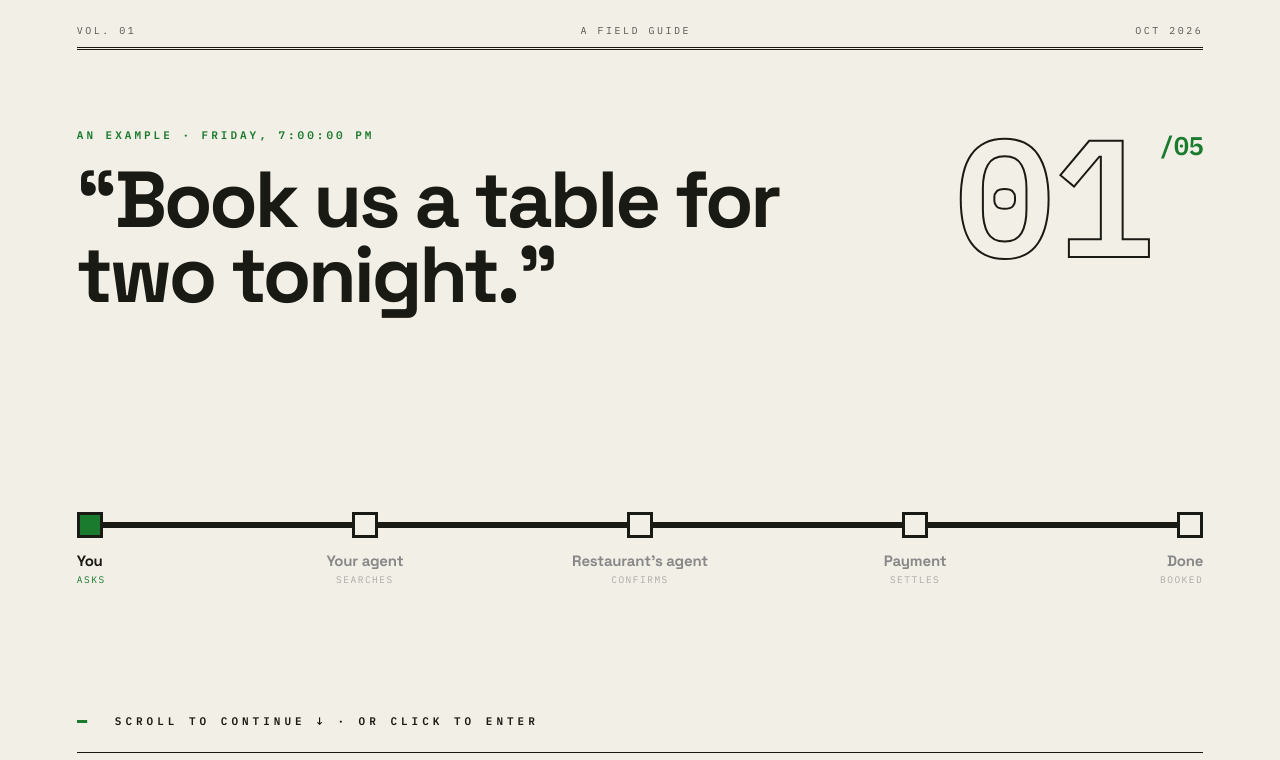
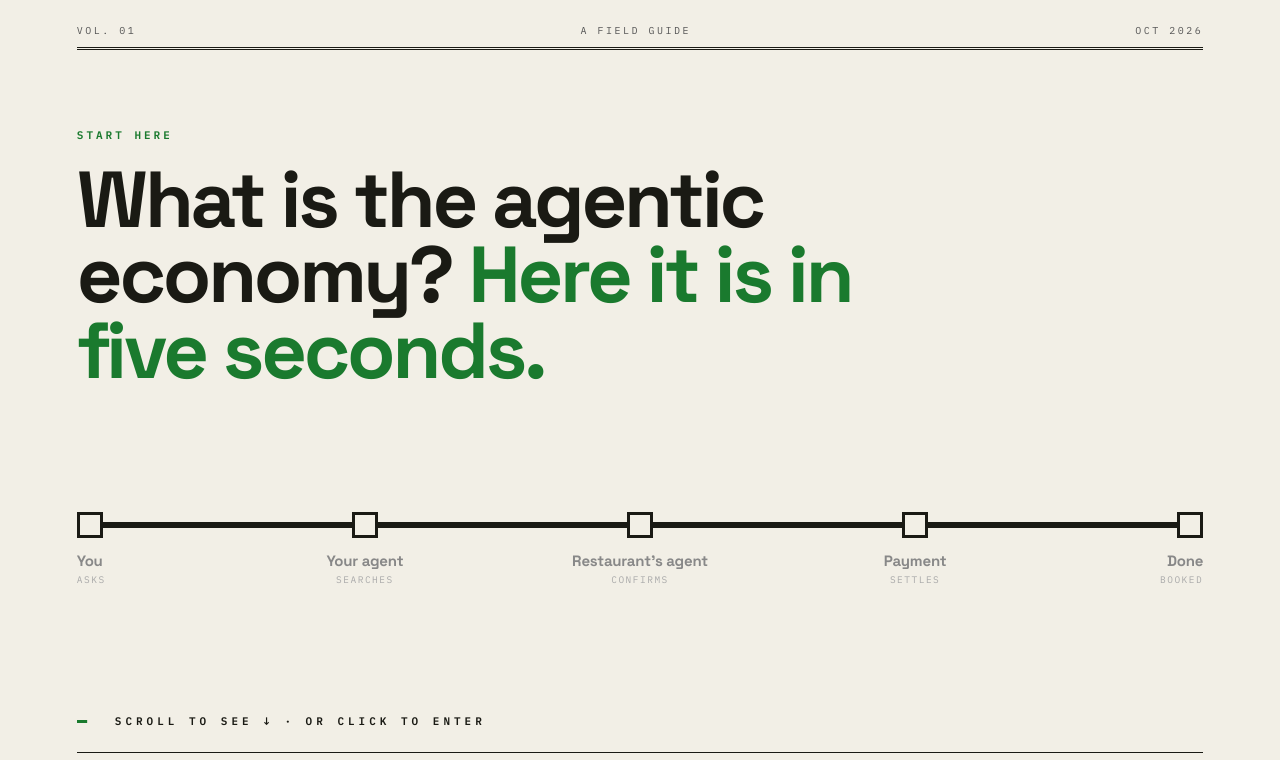
Before and after one commit to SamG1k/tibbir, a plain HTML site: page index.html in a window 1280 px wide. Shown: the top 760 px of the page. Drawn offline with Linux system fonts and the light colour scheme.

Commit message:
Intro: add opening title step so visitors know what they're looking at
Co-Authored-By: Claude Opus 5.5 <noreply@anthropic.com>
Claude-Session: https://claude.ai/code/session_01RkgZkpwW9hBEKQm1UUStit

```diff
--- a/index.html
+++ b/index.html
@@ -286,6 +286,9 @@ html.locked{overflow:hidden}
 .caps{position:relative;flex:1;margin-top:18px}
 .cap{position:absolute;left:0;top:0;max-width:16ch;font-size:clamp(38px,6.2vw,96px);font-weight:700;line-height:.95;letter-spacing:-.04em;opacity:0;transform:translateY(.4em);transition:opacity .45s ease,transform .6s cubic-bezier(.2,.8,.2,1)}
 .cap em{font-style:normal;color:#1a7a2e}
+.intro.pre .runner,.intro.pre .count{opacity:0}
+.runner,.count{transition:transform 1.1s cubic-bezier(.65,0,.35,1),opacity .4s}
+
 .cap.on{opacity:1;transform:none}
 .cap.off{opacity:0;transform:translateY(-.3em);transition:opacity .2s ease,transform .4s ease}
 .count{position:absolute;right:0;top:0;font-family:'IBM Plex Mono',monospace;font-weight:600;line-height:.8;letter-spacing:-.04em;display:flex;align-items:flex-start;gap:6px}
@@ -415,8 +418,8 @@ html.locked{overflow:hidden}
   <div class="half top"><div class="in">
       <div class="in-top"><span>Vol. 01</span><span>A field guide</span><span>Oct 2026</span></div>
       <div class="story">
-        <div class="kick"><span class="kt">An example · Friday, 7:00:00 pm</span></div>
-        <div class="count" aria-hidden="true"><span class="cn">01</span><span class="ct">/05</span></div><div class="caps"><p class="cap" data-s="0">“Book us a table for two tonight.”</p><p class="cap" data-s="1">Your agent asks around — and finds the restaurant’s agent.</p><p class="cap" data-s="2">The two agents agree on 8:30.</p><p class="cap" data-s="3">Your agent pays the deposit. Inside your limit.</p><p class="cap" data-s="4">Booked. You never opened an app.</p><p class="cap" data-s="5">That’s the <em>agentic economy</em>.</p></div>
+        <div class="kick"><span class="kt">Start here</span></div>
+        <div class="count" aria-hidden="true"><span class="cn">01</span><span class="ct">/05</span></div><div class="caps"><p class="cap" data-s="0">What is the agentic economy? <em>Here it is in five seconds.</em></p><p class="cap" data-s="1">“Book us a table for two tonight.”</p><p class="cap" data-s="2">Your agent asks around — and finds the restaurant’s agent.</p><p class="cap" data-s="3">The two agents agree on 8:30.</p><p class="cap" data-s="4">Your agent pays the deposit. Inside your limit.</p><p class="cap" data-s="5">Booked. You never opened an app.</p><p class="cap" data-s="6">That’s the <em>agentic economy</em>.</p></div>
         <div class="track"><div class="rail"></div><div class="fill"></div><ol class="stops"><li class="stp" data-s="0" style="left:0%"><i></i><b>You</b><span>asks</span></li><li class="stp" data-s="1" style="left:25%"><i></i><b>Your agent</b><span>searches</span></li><li class="stp" data-s="2" style="left:50%"><i></i><b>Restaurant’s agent</b><span>confirms</span></li><li class="stp" data-s="3" style="left:75%"><i></i><b>Payment</b><span>settles</span></li><li class="stp" data-s="4" style="left:100%"><i></i><b>Done</b><span>booked</span></li></ol><div class="runner"><em></em></div></div>
       </div>
       <div class="in-cta">Scroll to continue ↓ · or click to enter</div>
@@ -425,8 +428,8 @@ html.locked{overflow:hidden}
   <div class="half bot" aria-hidden="true"><div class="in">
       <div class="in-top"><span>Vol. 01</span><span>A field guide</span><span>Oct 2026</span></div>
       <div class="story">
-        <div class="kick"><span class="kt">An example · Friday, 7:00:00 pm</span></div>
-        <div class="count" aria-hidden="true"><span class="cn">01</span><span class="ct">/05</span></div><div class="caps"><p class="cap" data-s="0">“Book us a table for two tonight.”</p><p class="cap" data-s="1">Your agent asks around — and finds the restaurant’s agent.</p><p class="cap" data-s="2">The two agents agree on 8:30.</p><p class="cap" data-s="3">Your agent pays the deposit. Inside your limit.</p><p class="cap" data-s="4">Booked. You never opened an app.</p><p class="cap" data-s="5">That’s the <em>agentic economy</em>.</p></div>
+        <div class="kick"><span class="kt">Start here</span></div>
+        <div class="count" aria-hidden="true"><span class="cn">01</span><span class="ct">/05</span></div><div class="caps"><p class="cap" data-s="0">What is the agentic economy? <em>Here it is in five seconds.</em></p><p class="cap" data-s="1">“Book us a table for two tonight.”</p><p class="cap" data-s="2">Your agent asks around — and finds the restaurant’s agent.</p><p class="cap" data-s="3">The two agents agree on 8:30.</p><p class="cap" data-s="4">Your agent pays the deposit. Inside your limit.</p><p class="cap" data-s="5">Booked. You never opened an app.</p><p class="cap" data-s="6">That’s the <em>agentic economy</em>.</p></div>
         <div class="track"><div class="rail"></div><div class="fill"></div><ol class="stops"><li class="stp" data-s="0" style="left:0%"><i></i><b>You</b><span>asks</span></li><li class="stp" data-s="1" style="left:25%"><i></i><b>Your agent</b><span>searches</span></li><li class="stp" data-s="2" style="left:50%"><i></i><b>Restaurant’s agent</b><span>confirms</span></li><li class="stp" data-s="3" style="left:75%"><i></i><b>Payment</b><span>settles</span></li><li class="stp" data-s="4" style="left:100%"><i></i><b>Done</b><span>booked</span></li></ol><div class="runner"><em></em></div></div>
       </div>
       <div class="in-cta">Scroll to continue ↓ · or click to enter</div>
@@ -962,19 +965,20 @@ document.querySelectorAll('.sk-lab').forEach(function(l){
   var root=document.documentElement;root.classList.add('locked');window.scrollTo(0,0);
   var reduce=window.matchMedia&&window.matchMedia('(prefers-reduced-motion: reduce)').matches;
   var touch=window.matchMedia&&window.matchMedia('(pointer: coarse)').matches;
-  var caps=it.querySelectorAll('.cap'),sts=it.querySelectorAll('.stp'),ctas=it.querySelectorAll('.in-cta'),timers=[],cur=0,LAST=5;
+  var caps=it.querySelectorAll('.cap'),sts=it.querySelectorAll('.stp'),ctas=it.querySelectorAll('.in-cta'),timers=[],cur=0,LAST=6;
   function show(i){
     cur=i;
     caps.forEach(function(c){var s=+c.dataset.s;c.classList.toggle('on',s===i);c.classList.toggle('off',s<i)});
-    var stop=Math.min(i,4);
-    it.style.setProperty('--p',stop/4);
-    it.querySelectorAll('.cn').forEach(function(c){c.textContent='0'+(stop+1)});
+    var stop=i===0?-1:Math.min(i-1,4);
+    it.style.setProperty('--p',Math.max(stop,0)/4);
+    it.classList.toggle('pre',i===0);
+    it.querySelectorAll('.cn').forEach(function(c){c.textContent=stop<0?'00':'0'+(stop+1)});
     timers.forEach(clearTimeout);timers=[];
-    timers.push(setTimeout(function(){sts.forEach(function(st){st.classList.toggle('on',+st.dataset.s<=stop)})},reduce?0:650));
+    timers.push(setTimeout(function(){sts.forEach(function(st){st.classList.toggle('on',+st.dataset.s<=stop)})},reduce||i<=1?0:650));
     it.classList.toggle('end',i===LAST);
-    var T=['An example · Friday, 7:00:00 pm','7:00:02 pm','7:00:03 pm','7:00:04 pm','7:00:05 pm','Five seconds, start to finish'];
+    var T=['Start here','An example · Friday, 7:00:00 pm','7:00:02 pm','7:00:03 pm','7:00:04 pm','7:00:05 pm','Five seconds, start to finish'];
     it.querySelectorAll('.kt').forEach(function(k){k.textContent=T[i]});
-    ctas.forEach(function(c){c.textContent=touch?(i===LAST?'Swipe or tap to enter →':'Swipe up · tap to enter'):(i===LAST?'Scroll or click to enter →':'Scroll to continue ↓ · or click to enter')});
+    ctas.forEach(function(c){c.textContent=touch?(i===LAST?'Swipe or tap to enter →':i===0?'Swipe up to see · tap to enter':'Swipe up · tap to enter'):(i===LAST?'Scroll or click to enter →':i===0?'Scroll to see ↓ · or click to enter':'Scroll to continue ↓ · or click to enter')});
   }
   show(0);
   function open(){
```
Also changed, not shown: 1 other file.
